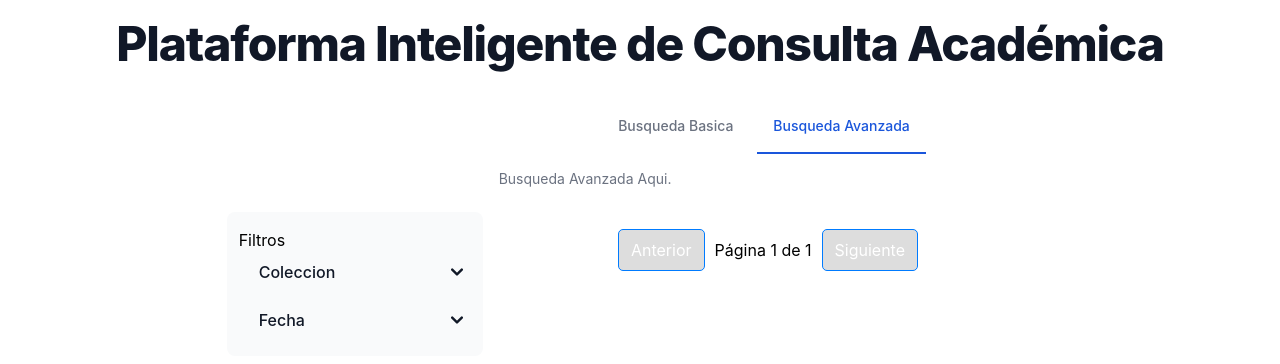
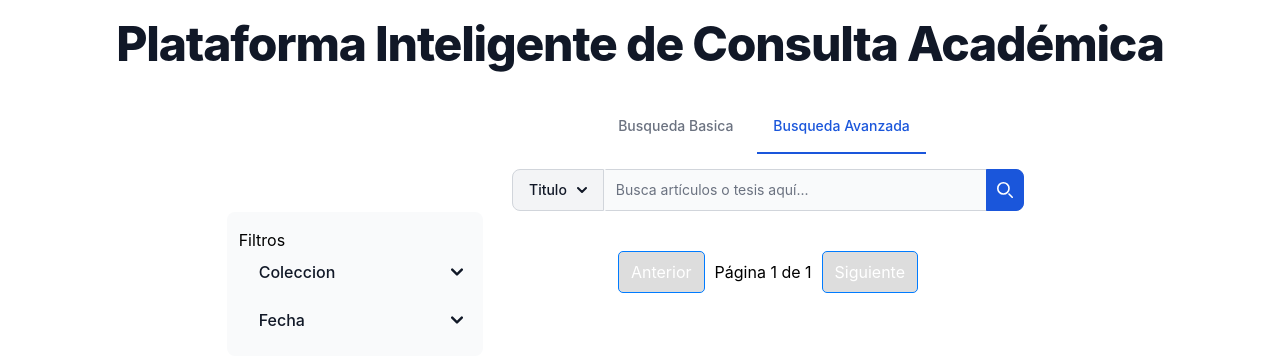
Before and after one commit to avillaq/RepositorioUnsa-Fronted, a React (Vite) app: page / in a window 1280 px wide. Both pictures are taken after a click on the tab "Busqueda Avanzada". Shown: the top 364 px of the page. Built offline with nearby package versions, Linux system fonts and the light colour scheme.

Commit message:
Agregar componente AdvancedSearchBar y renombrar SearchBar a BasicSearchBar

```diff
--- /dev/null
+++ b/src/components/AdvancedSearchBar.jsx
@@ -0,0 +1,51 @@
+import { useState, useId } from 'react';
+
+const options = ["Titulo", "Autor"];
+
+export const AdvancedSearchBar = ({ onSearch }) => {
+  const [query, setQuery] = useState('');
+  const [selected, setSelected] = useState(options[0]);
+
+  const dropdownButtonId = useId();
+  const dropdownId = useId();
+  const searchInputId = useId();
+
+  const handleInputChange = (e) => {
+    setQuery(e.target.value);
+  };
+
+  const handleSearch = (e) => {
+    e.preventDefault();
+    onSearch(query);
+  };
+
+  return (
+    <form className="max-w-lg mx-auto" onSubmit={handleSearch}>
+      <div className="flex">
+        <button id={dropdownButtonId} data-dropdown-toggle={dropdownId} className="flex-shrink-0 z-10 inline-flex items-center py-2.5 px-4 text-sm font-medium text-center text-gray-900 bg-gray-100 border border-gray-300 rounded-s-lg hover:bg-gray-200 focus:ring-4 focus:outline-none focus:ring-gray-100" type="button">{selected}<svg className="w-2.5 h-2.5 ms-2.5" aria-hidden="true" xmlns="http://www.w3.org/2000/svg" fill="none" viewBox="0 0 10 6">
+          <path stroke="currentColor" strokeLinecap="round" strokeLinejoin="round" strokeWidth="2" d="m1 1 4 4 4-4" />
+        </svg>
+        </button>
+        <div id={dropdownId} className="z-10 hidden bg-white divide-y divide-gray-100 rounded-lg shadow w-44">
+          <ul className="py-2 text-sm text-gray-700" aria-labelledby={dropdownButtonId}>
+            {
+              options.map((option, index) => (
+                <li key={index}>
+                  <button type="button" className="inline-flex w-full px-4 py-2 hover:bg-gray-100" onClick={() => setSelected(option)}>{option}</button>
+                </li>
+              ))
+            }
+          </ul>
+        </div>
+        <div className="relative w-full">
+          <input type="search" id={searchInputId} className="block p-2.5 w-full z-20 text-sm text-gray-900 bg-gray-50 rounded-e-lg border-s-gray-50 border-s-2 border border-gray-300 focus:outline-none focus:ring-blue-500 focus:border-blue-500" placeholder="Busca artículos o tesis aquí..." required value={query} onChange={handleInputChange} />
+          <button type="submit" className="absolute top-0 end-0 p-2.5 text-sm font-medium h-full text-white bg-blue-700 rounded-e-lg border border-blue-700 hover:bg-blue-800 focus:ring-4 focus:outline-none focus:ring-blue-300">
+            <svg className="w-4 h-4" aria-hidden="true" xmlns="http://www.w3.org/2000/svg" fill="none" viewBox="0 0 20 20">
+              <path stroke="currentColor" strokeLinecap="round" strokeLinejoin="round" strokeWidth="2" d="m19 19-4-4m0-7A7 7 0 1 1 1 8a7 7 0 0 1 14 0Z" />
+            </svg>
+          </button>
+        </div>
+      </div>
+    </form>
+  )
+}
--- a/src/components/SearchBar.jsx
+++ b/src/components/BasicSearchBar.jsx
@@ -2,7 +2,7 @@ import { useState, useId } from 'react';
 
 const options = ["Titulo", "Autor"];
 
-export const SearchBar = ({ onSearch }) => {
+export const BasicSearchBar = ({ onSearch }) => {
   const [query, setQuery] = useState('');
   const [selected, setSelected] = useState(options[0]);
 
--- a/src/components/Home.jsx
+++ b/src/components/Home.jsx
@@ -1,5 +1,6 @@
 import { useState } from 'react';
-import { SearchBar } from '../components/SearchBar';
+import { BasicSearchBar } from '../components/BasicSearchBar';
+import { AdvancedSearchBar } from './AdvancedSearchBar';
 import { DocumentItem } from './DocumentItem';
 import { Filters } from '../components/Filters';
 import { Pagination } from '../components/Pagination';
@@ -41,12 +42,12 @@ export const Home = () => {
     {
       id: 'basic-search',
       label: 'Busqueda Basica',
-      content: <SearchBar onSearch={handleSearch} />,
+      content: <BasicSearchBar onSearch={handleSearch} />,
     },
     {
       id: 'advanced-search',
       label: 'Busqueda Avanzada',
-      content: <p className="text-sm text-gray-500">Busqueda Avanzada Aqui.</p>,
+      content: <AdvancedSearchBar onSearch={handleSearch}/>,
     },
   ];
 
```
